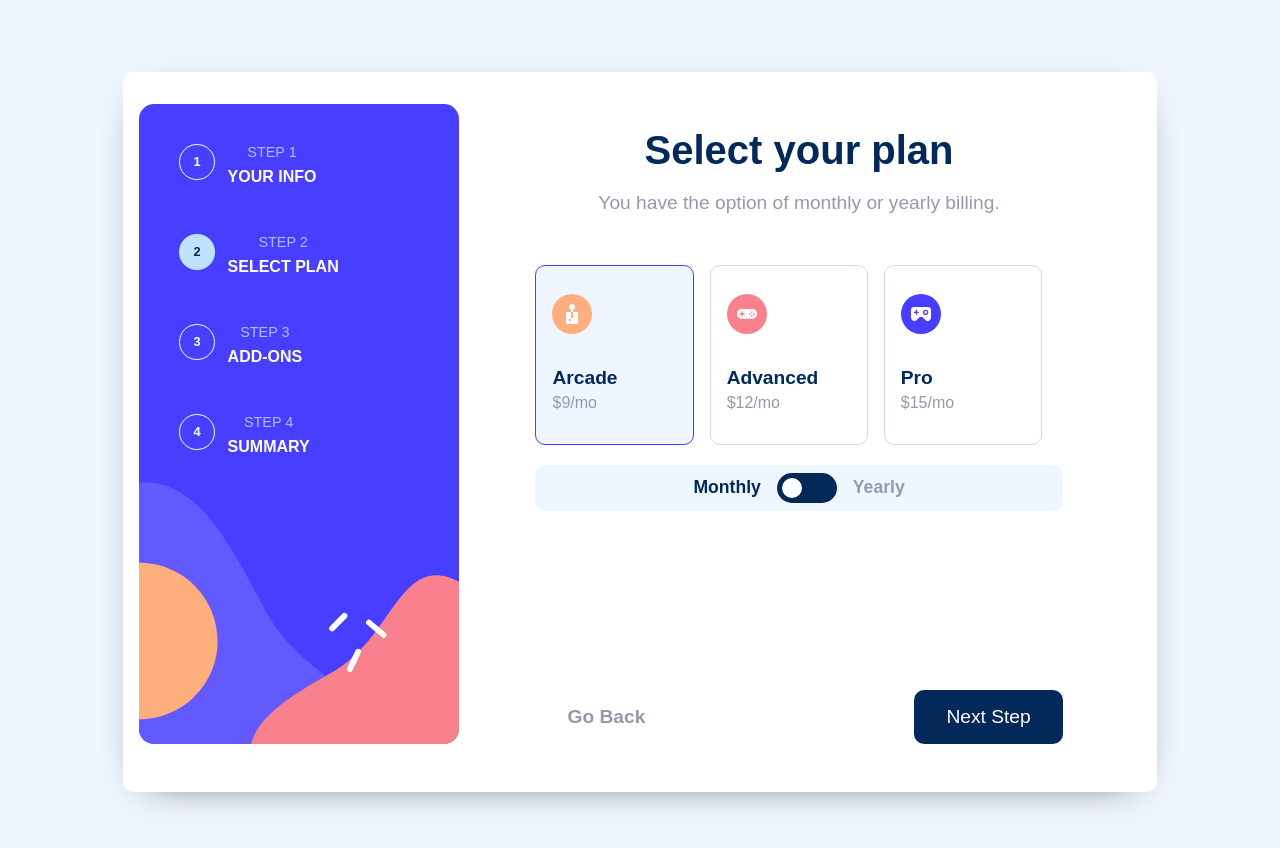
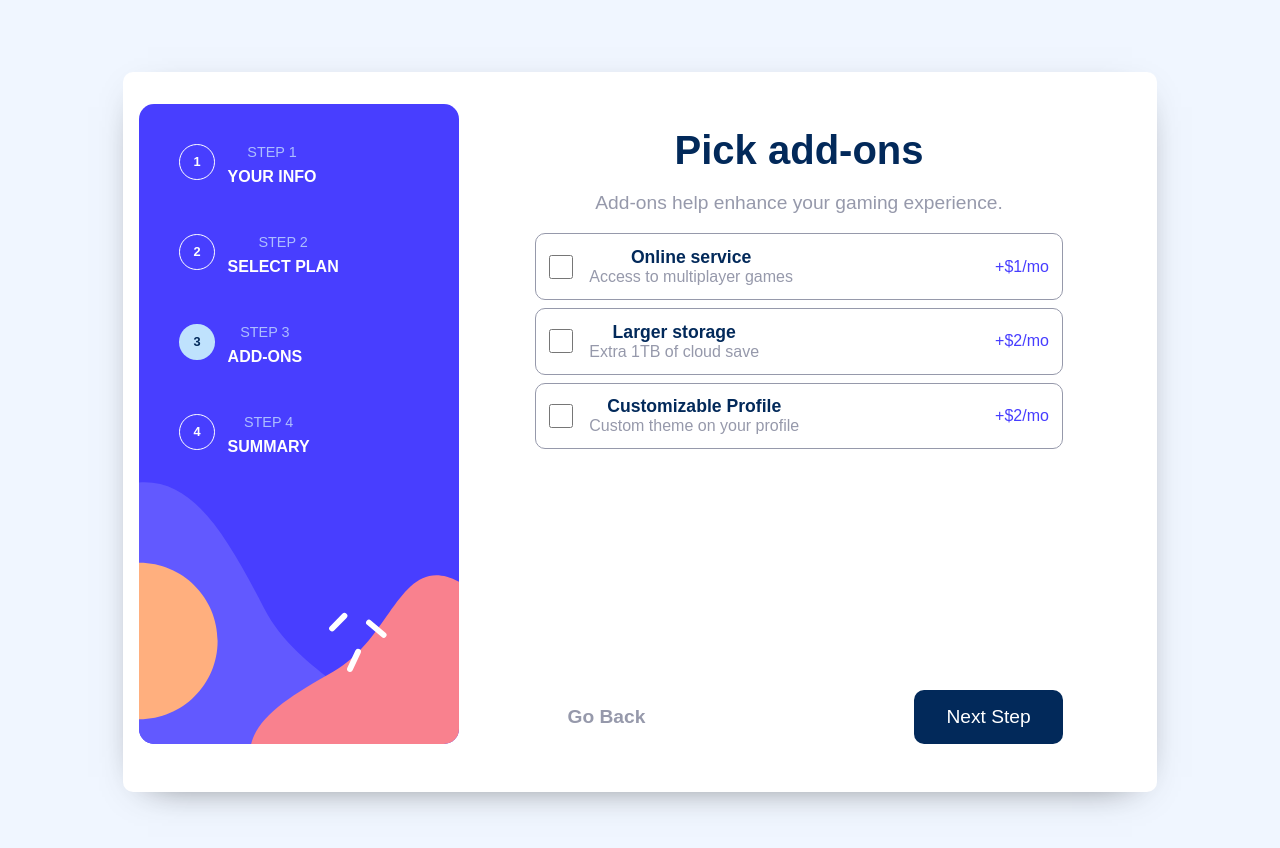
Before and after one commit to NehuenCuenca/multi-step-form-challenge, a React (Vite) app: page / in a window 1280 px wide. Shown: the top 848 px of the page. Built offline with nearby package versions, Linux system fonts and the light colour scheme.

Commit message:
Add a state logic when un/checked an addon. Fix addons list styles

```diff
--- a/src/App.tsx
+++ b/src/App.tsx
@@ -2,17 +2,18 @@ import { MutableRefObject, useRef, useState } from 'react'
 import './App.css'
 import MultiStepForm from './components/MultiStepForm/MultiStepForm'
 import StepContainer from './components/StepContainer/StepContainer'
-import { Period, personalInfoForm, Plan, ShortenedStep } from './types'
+import { Addon, Period, personalInfoForm, Plan, ShortenedStep } from './types'
 import NavigationButtons from './components/NavigationButtons/NavigationButtons'
 import StepsList from './components/StepsList/StepsList'
 import PlanList from './components/PlanList/PlanList'
 import PeriodSwitch from './components/PeriodSwitch/PeriodSwitch'
 import { steps } from './data/mockSteps'
+import AddonsList from './components/AddonsList/AddonsList'
 
 function App() {
   const shortenedSteps: Array<ShortenedStep> = steps.map(({listTitle}) => ({listTitle}))
 
-  const [currentStep, setCurrentStep] = useState<number>(1)
+  const [currentStep, setCurrentStep] = useState<number>(2)
   const isCurrentStep: (step: number) => boolean = (stepNumber: number) => stepNumber === currentStep
   const personalInfoFormEl = useRef<MutableRefObject>(null)
 
@@ -83,6 +84,13 @@ function App() {
                 : selectedPlan?.yearlyPrice
         });
       }
+
+      if(currentStep === 2) {
+        console.log('Step 3 selected info:', {
+          checkedAddons,
+          selectedPeriod
+        });
+      }
     }
 
     setCurrentStep(prev => prev + amount);
@@ -93,6 +101,16 @@ function App() {
 
   const [selectedPlan, setSelectedPlan] = useState<Plan|null>(null)
   const handleSelectPlan = (plan: Plan) => setSelectedPlan(plan);
+
+  const [checkedAddons, setCheckedAddons] = useState<Array<Addon>>([])
+  const handleCheckAddon = (clickedAddon: Addon, wantToRemove: boolean) => {
+    if(wantToRemove){
+      setCheckedAddons([...checkedAddons.filter( (addon: Addon) => addon != clickedAddon)])
+      return
+    }
+
+    setCheckedAddons([...checkedAddons, clickedAddon])
+  }
 
   return (
     <main>
@@ -119,11 +137,11 @@ function App() {
           </form>
         </StepContainer>
         <StepContainer isVisible={isCurrentStep(1)} containerTitle={steps[1].containerTitle} containerSubTitle={steps[1].containerSubTitle}>
-          <PlanList selectedPeriod={selectedPeriod} selectNewPlan={handleSelectPlan}/>
+          <PlanList selectedPeriod={selectedPeriod} selectNewPlan={handleSelectPlan} />
           <PeriodSwitch changePeriod={handlePeriodSwitch} />
         </StepContainer>
         <StepContainer isVisible={isCurrentStep(2)} containerTitle={steps[2].containerTitle} containerSubTitle={steps[2].containerSubTitle}>
-          Aca va el TERCERO STEP
+          <AddonsList selectedPeriod={selectedPeriod} toggleCheckAddon={handleCheckAddon}/>
         </StepContainer>
         <StepContainer isVisible={isCurrentStep(3)} containerTitle={steps[3].containerTitle} containerSubTitle={steps[3].containerSubTitle}>
           Aca va el CUARTO STEP
--- /dev/null
+++ b/src/components/AddonsList/AddonsList.css
@@ -0,0 +1,58 @@
+.addons-list{
+    display: flex;
+    flex-direction: column;
+    align-items: center;
+    gap: .5rem;
+}
+.addon-item{
+    width: 100%;
+    display: flex;
+    align-items: center;
+    gap: 0 1rem;
+    padding: .8rem;
+    border: 1px solid var(--CoolGray);
+    border-radius: 10px;
+    transition: border .25s ease,
+                background-color .25s ease;
+}
+.addon-item:has(:checked), .addon-item:hover{
+    border: 1px solid var(--PurplishBlue);
+    background-color: var(--Magnolia);
+
+}
+.addon-item__checkbox{
+    accent-color: var(--PurplishBlue);
+    width: 1.5rem;
+    height: 1.5rem;
+    border: 1px solid black;
+    cursor: pointer;
+
+}
+
+.text-container{}
+.text-container__title{
+    display: block;
+    font: normal normal 700 1.1rem var(--default-font);
+    color: var(--MarineBlue);
+    cursor: pointer;
+}
+.text-container__paragraph{
+    font: normal normal 400 1rem var(--default-font);
+    color: var(--CoolGray);
+}
+.addon-item__price{
+    font: normal normal 400 1rem var(--default-font);
+    color: var(--PurplishBlue);
+    margin: 0 0 0 auto;
+}
+
+
+/* @media (width >= 1280px) {
+    .addons-list{}
+    .addon-item{}
+    .addon-item_active{}
+    .addon-item__checkbox{}
+    .addon-item__title{}
+    .addon-item__paragraph{}
+    .addon-item__price{}
+} */
--- /dev/null
+++ b/src/components/AddonsList/AddonsList.tsx
@@ -0,0 +1,38 @@
+import { ChangeEvent } from "react";
+import { addons } from "../../data/mockAddons";
+import { Addon, Period } from "../../types";
+import "./AddonsList.css";
+
+interface AddonsListProps {
+    selectedPeriod: string;
+    toggleCheckAddon: (clickedAddon: Addon, wantToRemove: boolean) => void;
+}
+
+const AddonsList = ({ selectedPeriod, toggleCheckAddon }: AddonsListProps) => {
+    const handleClickAddon = (event: ChangeEvent) => {
+        const addonIdx = Number(event.currentTarget.getAttribute('data-addon-idx'))
+        const clickedAddon = addons[addonIdx]
+        return (event.currentTarget.checked)
+                    ? toggleCheckAddon(clickedAddon, false)
+                    : toggleCheckAddon(clickedAddon, true)
+    }
+
+  return (
+    <ul className="addons-list">
+        {
+            addons.map( (addon, index) => <li className="addon-item" key={index}>
+                <input type="checkbox" id={`${index}-addon-checkbox`} name={`${index}-addon-checkbox`} className="addon-item__checkbox" onChange={handleClickAddon} data-addon-idx={index} />
+                <div className="text-container">
+                    <label htmlFor={`${index}-addon-checkbox`} className="text-container__title">{addon.title}</label>
+                    <p className="text-container__paragraph">{addon.paragraph}</p>
+                </div>
+
+                {selectedPeriod === Period.monthly && <span className="addon-item__price">+${addon.monthlyPrice}/mo</span>}
+                {selectedPeriod === Period.yearly && <span className="addon-item__price">+${addon.yearlyPrice}/yr</span>}
+            </li>)
+        }
+    </ul>
+  )
+}
+
+export default AddonsList
```
